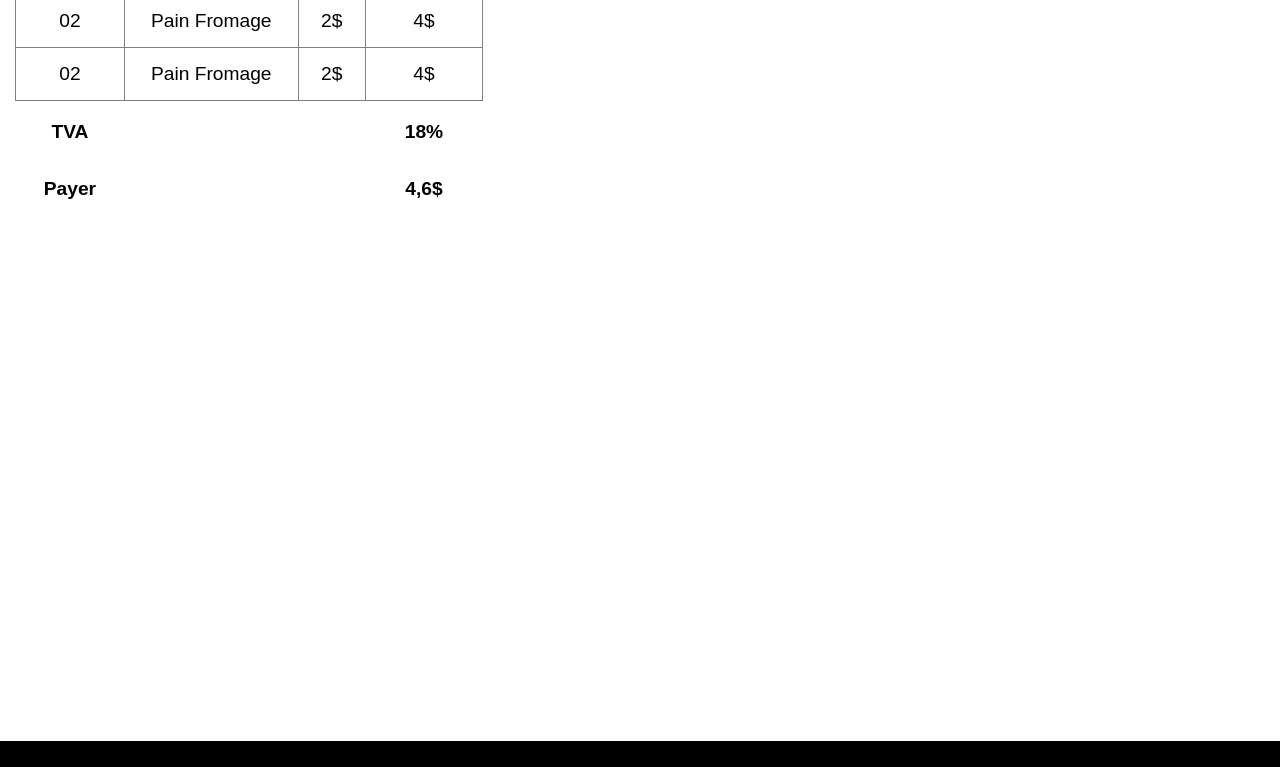
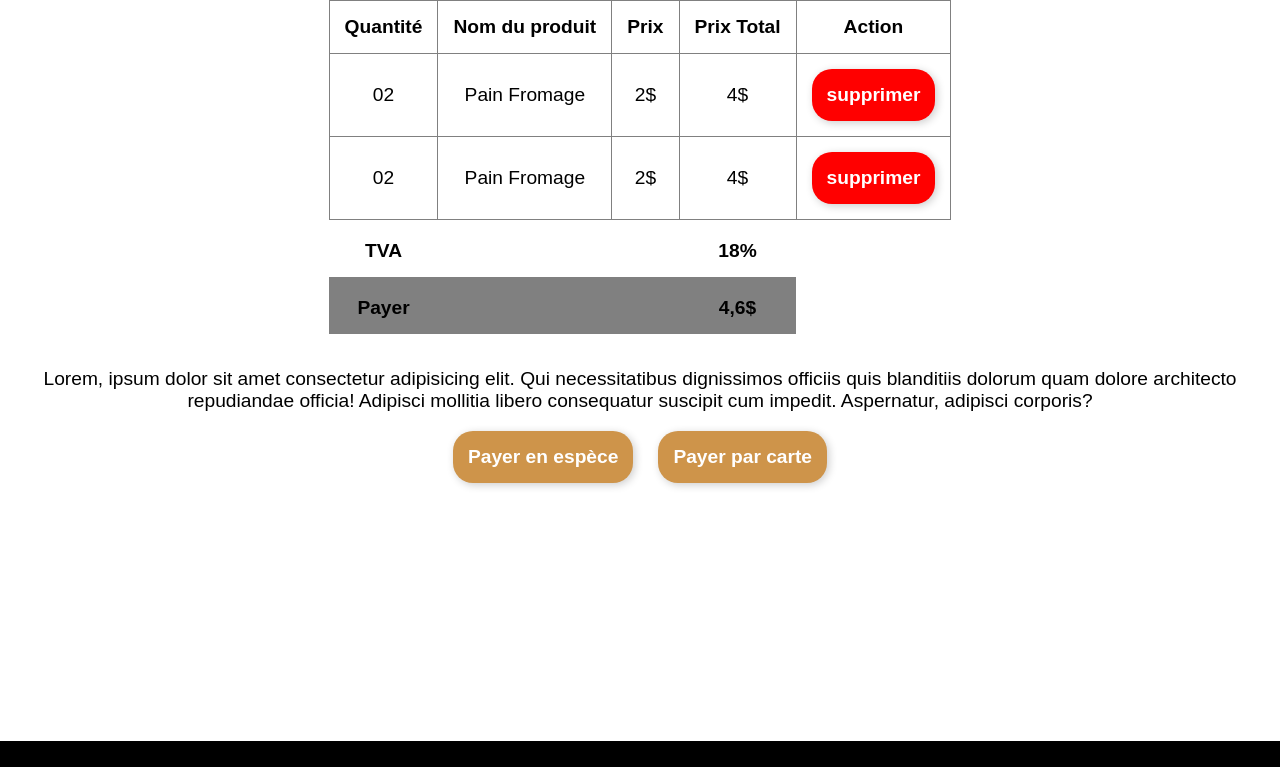
Before and after one commit to zenon12/template_boulangerie, a plain HTML site: page panier.html in a window 1280 px wide. Shown: the part 161-928 px from the top of the page. Drawn offline with Linux system fonts and the light colour scheme.

Commit message:
version 1.1.2

```diff
--- a/assets/css/componnents/panier.css
+++ b/assets/css/componnents/panier.css
@@ -1,6 +1,34 @@
+.panier{
+    display: flex;
+    /* justify-content: center; */
+    align-items: center;
+    flex-direction: column;
+}
+
+
+.panier .delete,
+.panier .btn{
+    background-color: red;
+    color: white;
+    padding: 15px;
+    border-radius: 20px;
+    font-weight: bold;
+    cursor: pointer;
+    box-shadow: 2px 2px 8px rgba(0, 0, 0, 20%);
+}
+
+
+.panier .btn{
+    background-color:var(--main-color-brown);
+}
+
+
 table{
     border-collapse: collapse;
     margin: 15px;
+}
+table tfoot .price{
+    background-color: var(--main-color-gray);
 }
 table td,
 table th{
--- a/panier.html
+++ b/panier.html
@@ -45,6 +45,12 @@
 
 
    <div class="container">
+      <div class="panier">
+          <div class="head">
+             <div class="title">
+                 <h1>Bienvenue sur la page panier</h1>
+             </div>
+          </div>
           <table>
             <thead>
                 <tr>
@@ -52,6 +58,7 @@
                     <th>Nom du produit</th>
                     <th>Prix</th>
                     <th>Prix Total</th>
+                    <th>Action</th>
                 </tr>
             </thead>
             <tbody>
@@ -60,12 +67,14 @@
                     <td>Pain Fromage</td>
                     <td>2$</td>
                     <td>4$</td>
+                    <td><div class="delete">supprimer</div></td>
                 </tr>
                 <tr>
                     <td>02</td>
                     <td>Pain Fromage</td>
                     <td>2$</td>
                     <td>4$</td>
+                    <td><div class="delete">supprimer</div></td>
                 </tr>
             </tbody>
             <tfoot>
@@ -75,7 +84,7 @@
                     <td></td>
                     <th>18%</th>
                 </tr>
-            <tr>
+                <tr class="price">
                     <th>Payer</th>
                     <td></td>
                     <td></td>
@@ -83,6 +92,14 @@
                 </tr>
             </tfoot>
           </table>
+          <div class="panier-details">
+             <p>Lorem, ipsum dolor sit amet consectetur adipisicing elit. Qui necessitatibus dignissimos officiis quis blanditiis dolorum quam dolore architecto repudiandae officia! Adipisci mollitia libero consequatur suscipit cum impedit. Aspernatur, adipisci corporis?</p>
+             <div class="panier-actions flex jcc gap-25">
+                <div class="btn-cash btn">Payer en espèce</div>
+                <div class="btn-card btn">Payer par carte</div>
+             </div>
+          </div>
+      </div>
    </div>
 
 
```
Lines whose indentation alone changed are shown as unchanged.
